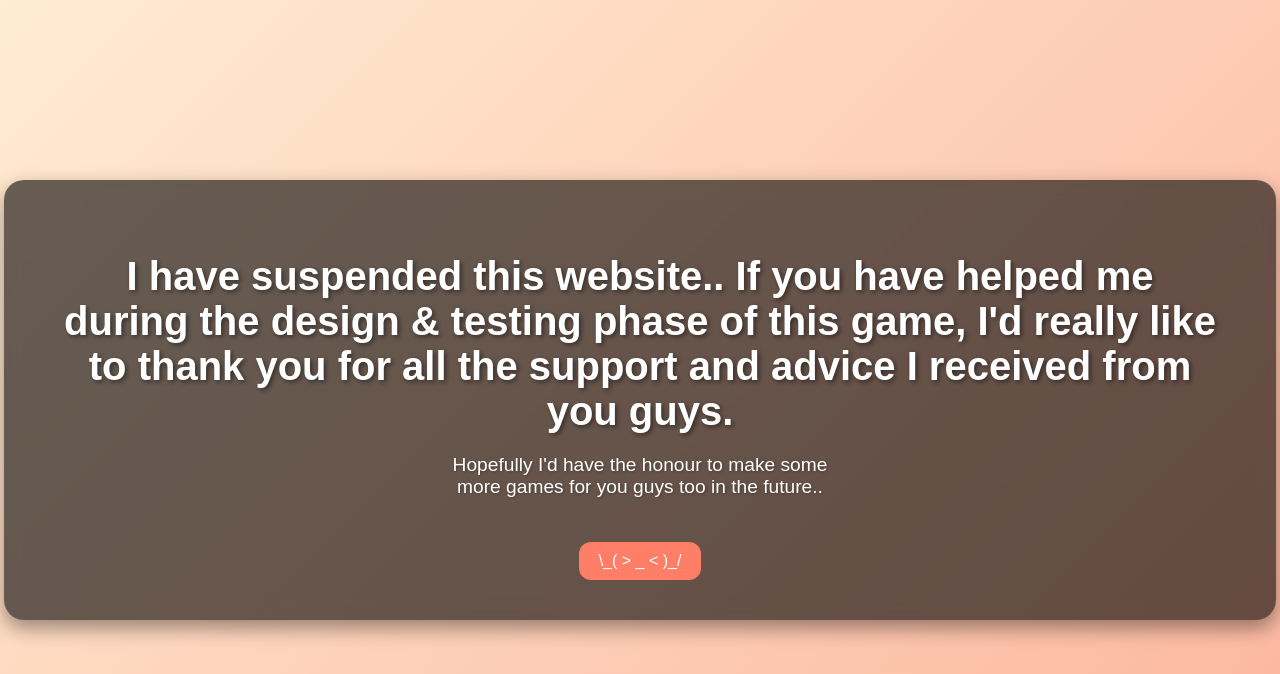
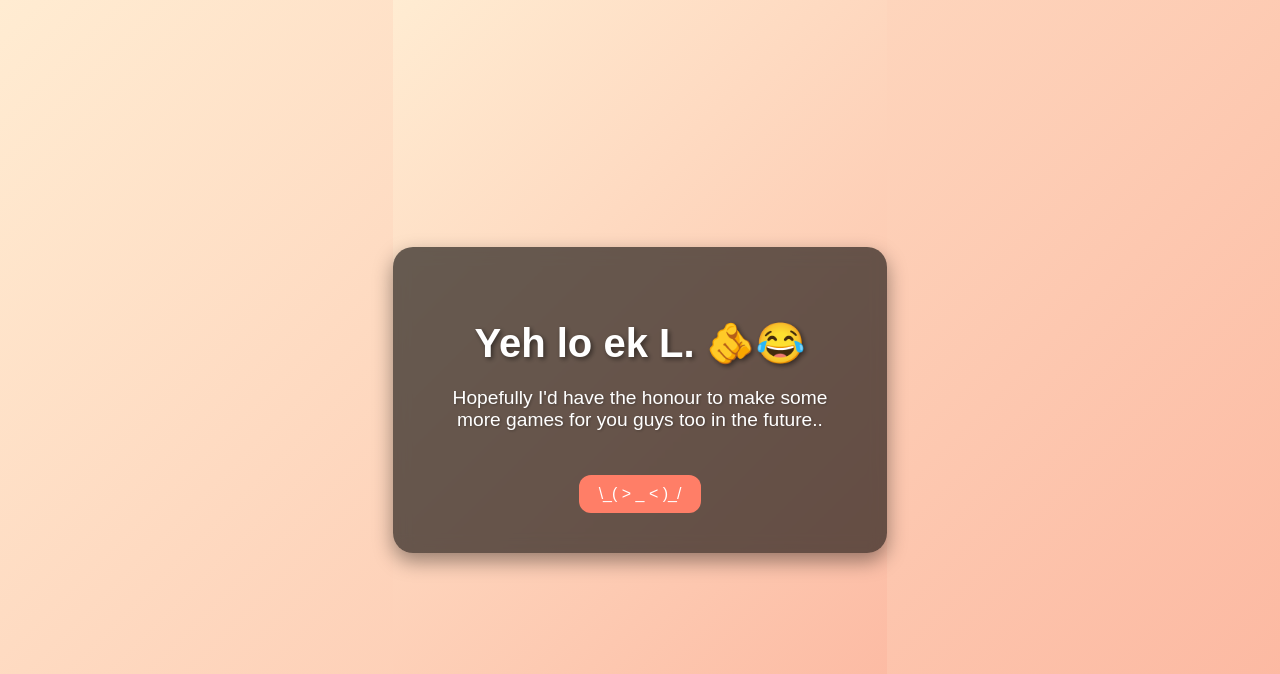
Before and after one commit to surajsamal00/TOH, a Django app: page /game/no-uses-left/ in a window 1280 px wide. Shown: the top 674 px of the page. Run offline with Django 5.2, Linux system fonts and the light colour scheme.

Commit message:
hanoi final

```diff
--- a/game/templates/game/no_uses_left.html
+++ b/game/templates/game/no_uses_left.html
@@ -80,7 +80,6 @@
 <script>
     document.addEventListener("DOMContentLoaded", () => {
     const messages = [
-        "I have suspended this website.. If you have helped me during the design & testing phase of this game, I'd really like to thank you for all the support and advice I received from you guys.",
         "Sussy baka detected. 🚨👀",
         "Kete khelibu ebe pai etiki thau, Gud Ni8 ❤️",
         "Mission failed. Go home and sleep. 😴",
@@ -139,17 +138,17 @@
         messageEl.style.opacity = 0;
 
         setTimeout(() => {
-        messageEl.innerText = messages[0]; // using zero index for static
+        messageEl.innerText = messages[msgIndex]; // using zero index for static
         messageEl.style.opacity = 1;
         }, 100);
     }
 
     // Show one immediately (without fade delay)
     const firstIndex = getNextIndex(messages.length);
-    messageEl.innerText = messages[0]; // using zero index for static
+    messageEl.innerText = messages[firstIndex]; // using zero index for static
     lastIndex = firstIndex;
 
-    {% comment %} setInterval(changeMessage, 5000); {% endcomment %}
+    setInterval(changeMessage, 5000);
   });
 </script>
 
--- a/game/templates/game/rizz_master.html
+++ b/game/templates/game/rizz_master.html
@@ -119,7 +119,7 @@
     </video>
 
     <!-- Overlay Text -->
-    <div class="overlay-text" id="overlayText">🎉HAPPY BIRTHDAY BHAI !!🎉</div>
+    <div class="overlay-text" id="overlayText">THANK YOU FOR PLAYING<br>YOU ARE THE BEST ❤️❤️</div>
 
     <!-- Play Button -->
     <button class="play-btn" id="playBtn">▶ Play Secret Message</button>
```
Also changed, not shown: db.sqlite3.
